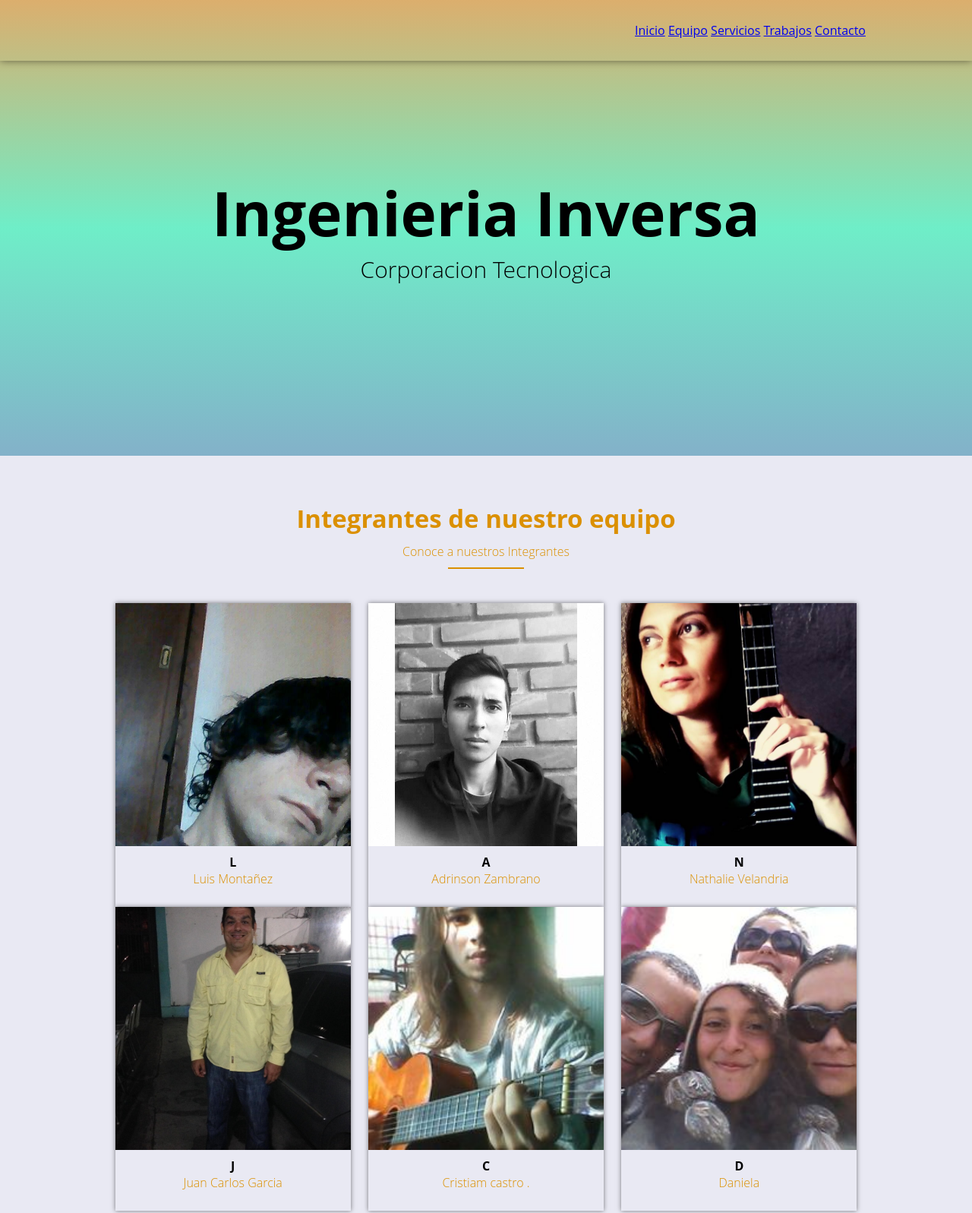
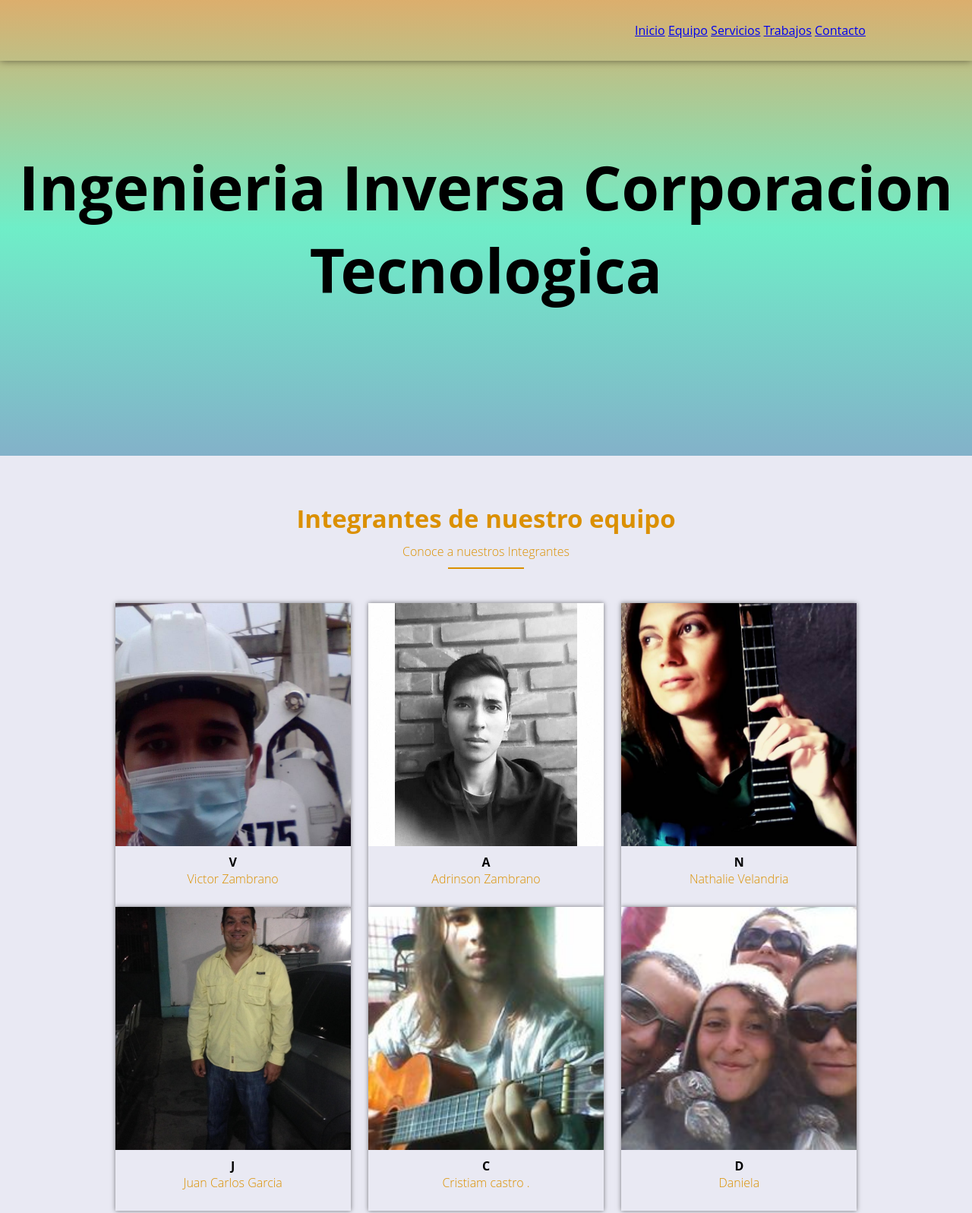
Before and after one commit to victorzam7565/ingenieria_inversa_pagina_web, a plain HTML site: page index.html in a window 1280 px wide. Shown: the top 1597 px of the page at 76% size. Drawn offline with Linux system fonts and the light colour scheme.

Commit message:
Casi completa

```diff
--- a/index.html
+++ b/index.html
@@ -25,7 +25,7 @@ AlexCG Design, Thank you, I hope this template helps you -->
     <nav id="nav" class="nav1">
       <div class="contenedor-nav">
         <div class="logo">
-          <img src="img/logo.png" alt="">
+          <img src="img/.jpg" alt="">
         </div>
         <div class="enlaces" id="enlaces">
           <a href="#" id="enlace-inicio" class="btn-header">Inicio</a>
@@ -40,8 +40,8 @@ AlexCG Design, Thank you, I hope this template helps you -->
       </div>
     </nav>
     <div class="textos">
-      <h1>Ingenieria Inversa</h1>
-      <h2>Corporacion Tecnologica </h2>
+      <h1>Ingenieria Inversa Corporacion Tecnologica </h1>
+      <h2> </h2>
     </div>
   </header>
   <main>
@@ -51,11 +51,11 @@ AlexCG Design, Thank you, I hope this template helps you -->
       <div class="card">
         <div class="content-card">
           <div class="people">
-            <img src="img/luis montañes.jpg" alt="">
+            <img src="img/ingv.jpg" alt="">
           </div>
           <div class="texto-team">
-            <h4>L</h4>
-            <p>Luis Montañez</p>
+            <h4>V</h4>
+            <p>Victor Zambrano</p>
           </div>
 </div>
 <div class="content-card">
@@ -209,7 +209,8 @@ AlexCG Design, Thank you, I hope this template helps you -->
           <footer id="contacto">
             <div class="footer contenedor">
               <div class="marca-logo">
-                <h3> Contactenos</h3>
+                <h3> Tlf: +57 324 334 0054</h3>
+                <h4> Correo: ingenieriainversazambrano@gmail.com</h4>
                 <img src="img/logo.png" alt="">
               </div>
               <div class="iconos">
```
Also changed, not shown: img/ing inversa.jpg (added), img/ingv.jpg (added).
